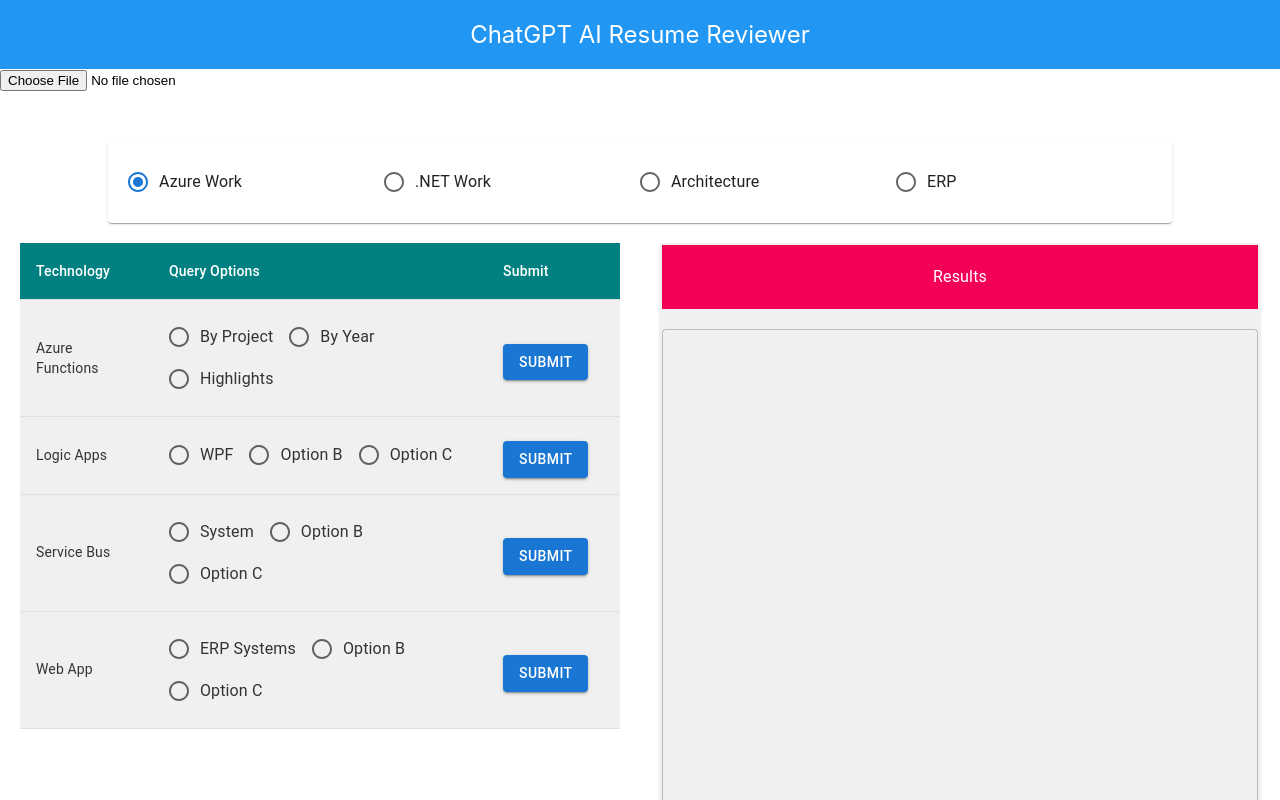
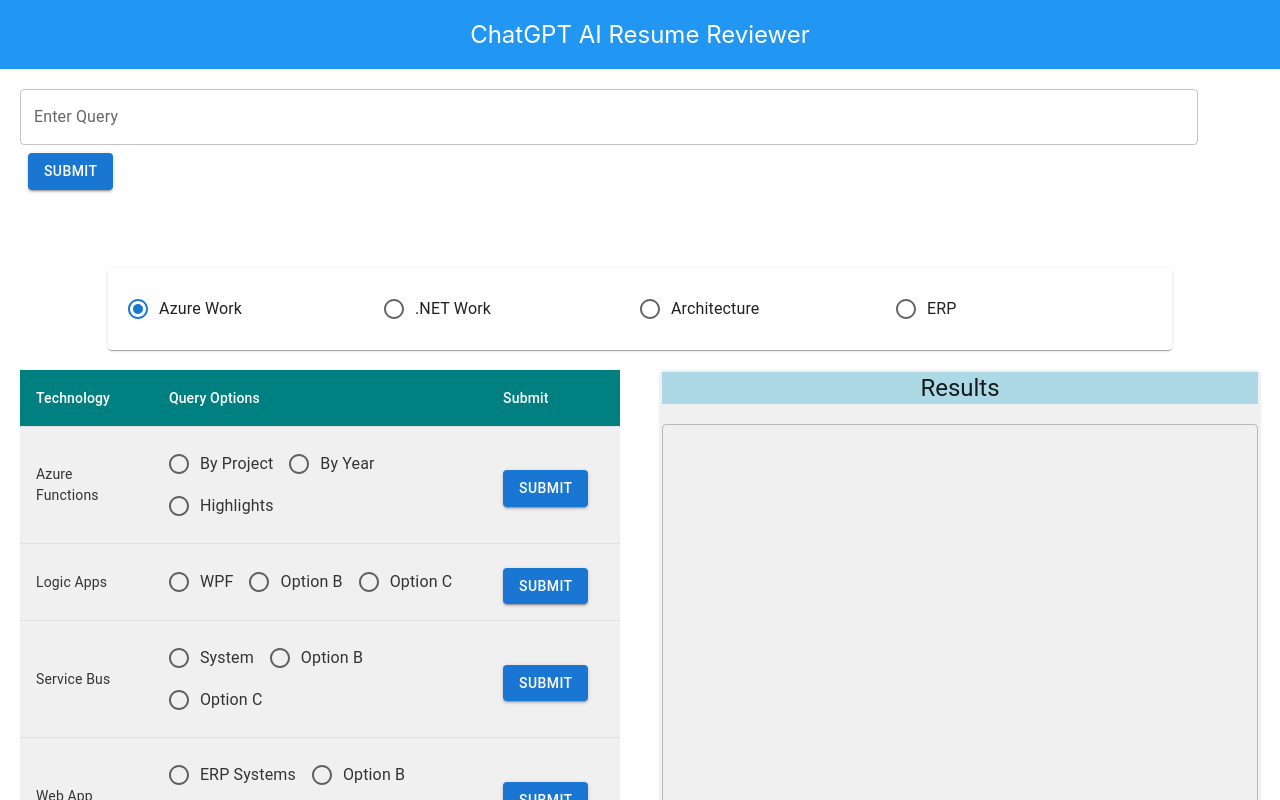
Before and after one commit to sammydev395/resume_app, a React (Create React App) app: page / in a window 1280 px wide. Shown: the top 800 px of the page. Built offline with nearby package versions, Linux system fonts and the light colour scheme; no server answers.

Commit message:
Added arbitrary query text field to top

```diff
--- a/src/App.tsx
+++ b/src/App.tsx
@@ -2,6 +2,7 @@ import React, { useEffect, useState } from 'react';
 import { styled } from '@mui/system';
 import { Paper, Container } from '@mui/material';
 import './App.css';
+import TopComponent from './Components/TopComponent';
 import DataTable from './Components/DataTable';
 import ResultsField from './Components/ResultsField';
 import { UIData as data, resumeText } from './Data/data';
@@ -28,6 +29,11 @@ const MainContainer = styled('div')`
 
 const LeftRightContainer = styled('div')`
   display: flex;
+`;
+
+const TopPanel = styled('div')`
+flex: 1;
+padding: 20px;
 `;
 
 const LeftPanel = styled('div')`
@@ -58,7 +64,10 @@ const App: React.FC = () => {
   return (
     <MainContainer>
       <Header>ChatGPT AI Resume Reviewer</Header>
-      <FileLoader onFileLoaded={handleFileLoaded} />
+      {/* <FileLoader onFileLoaded={handleFileLoaded} /> */}
+      <TopPanel>
+        <TopComponent onSubmit={handleSubmit} />
+      </TopPanel>
       <RadioGroupContainer>
         <RadioField options={data.map(item => ({ key: item.label, value: item.label }))}
                     selectedValue={selectedOption}
--- a/src/Components/ResultsField.tsx
+++ b/src/Components/ResultsField.tsx
@@ -8,11 +8,11 @@ const StyledPaper = styled(Paper)`
 `;
 
 const ResultsHeader = styled(Typography)({
-  backgroundColor: '#f50057',
-  color: 'white',
-  padding: '20px 0',
+  width: '100%',
   textAlign: 'center',
+  backgroundColor: 'lightblue',
 });
+
 
 const StyledResultsTextField = styled(TextField)`
   margin-top: 20px;
@@ -21,7 +21,9 @@ const StyledResultsTextField = styled(TextField)`
 const ResultsField = ({ results, question }: { results: string, question: string }) => {
   return (
     <StyledPaper>
-      <ResultsHeader>Results {question}</ResultsHeader>
+      <ResultsHeader>
+        <Typography variant="h5">Results {question}</Typography>
+      </ResultsHeader>
       <StyledResultsTextField
         variant="outlined"
         value={results}
--- /dev/null
+++ b/src/Components/TopComponent.tsx
@@ -0,0 +1,43 @@
+import React from 'react';
+import { styled } from '@mui/system';
+import { TextField, Button, Paper } from '@mui/material';
+
+const StyledResultsTextField = styled(TextField)`
+    max-width: 95%;
+`;
+
+const SubmitButton = styled(Button)`
+  margin: 8px;
+`;
+
+interface TopComponentProps {
+  onSubmit: (query: string) => void;
+}
+
+const TopComponent: React.FC<TopComponentProps> = ({ onSubmit }) => {
+  const [query, setQuery] = React.useState('');
+
+  const handleQueryChange = (event: React.ChangeEvent<HTMLInputElement>) => {
+    setQuery(event.target.value);
+  };
+
+  const handleFormSubmit = (event: React.FormEvent<HTMLFormElement>) => {
+    event.preventDefault();
+    onSubmit(query);
+  };
+
+  return (
+    <form onSubmit={handleFormSubmit}>
+        <StyledResultsTextField
+            variant="outlined"
+            label="Enter Query"
+            fullWidth
+            value={query}
+            onChange={handleQueryChange}
+        />
+        <SubmitButton variant="contained" type="submit">Submit</SubmitButton>
+     </form>
+  );
+};
+
+export default TopComponent;
```
